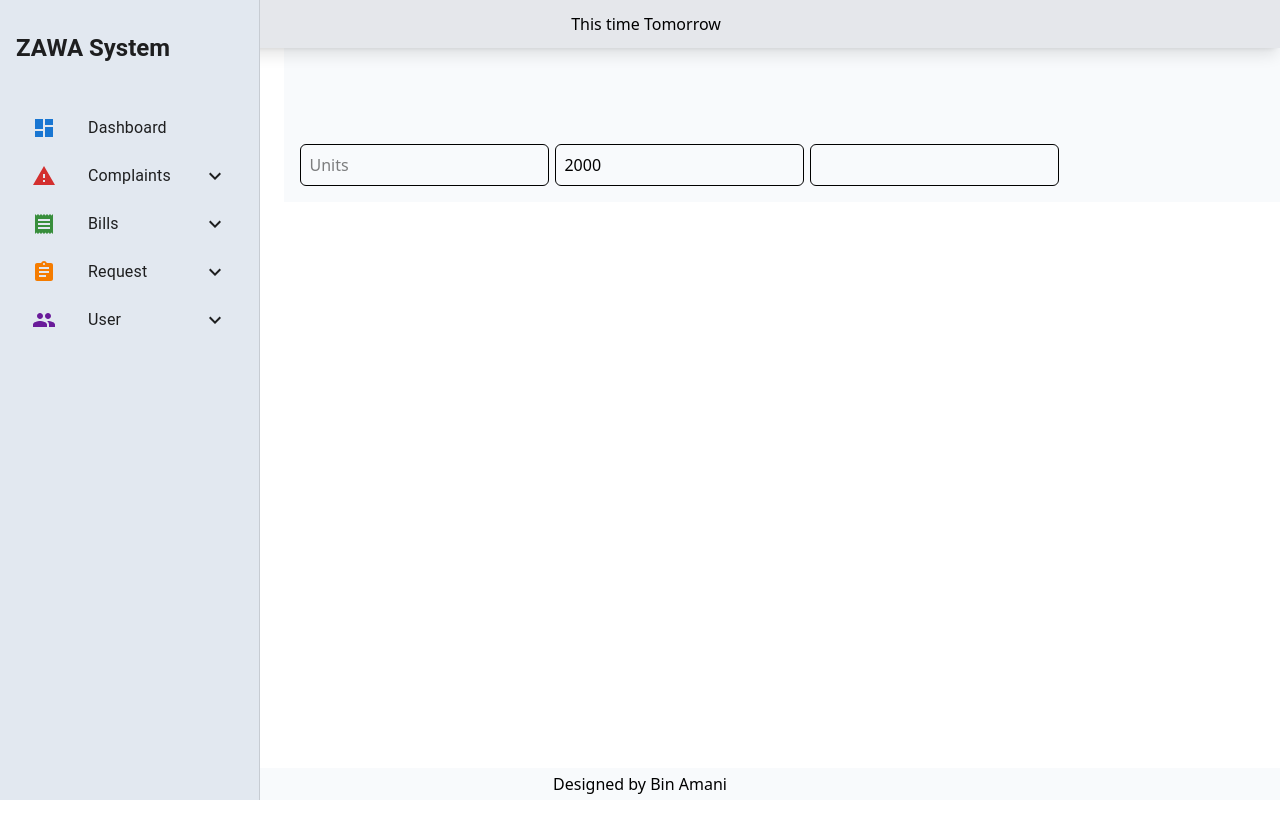
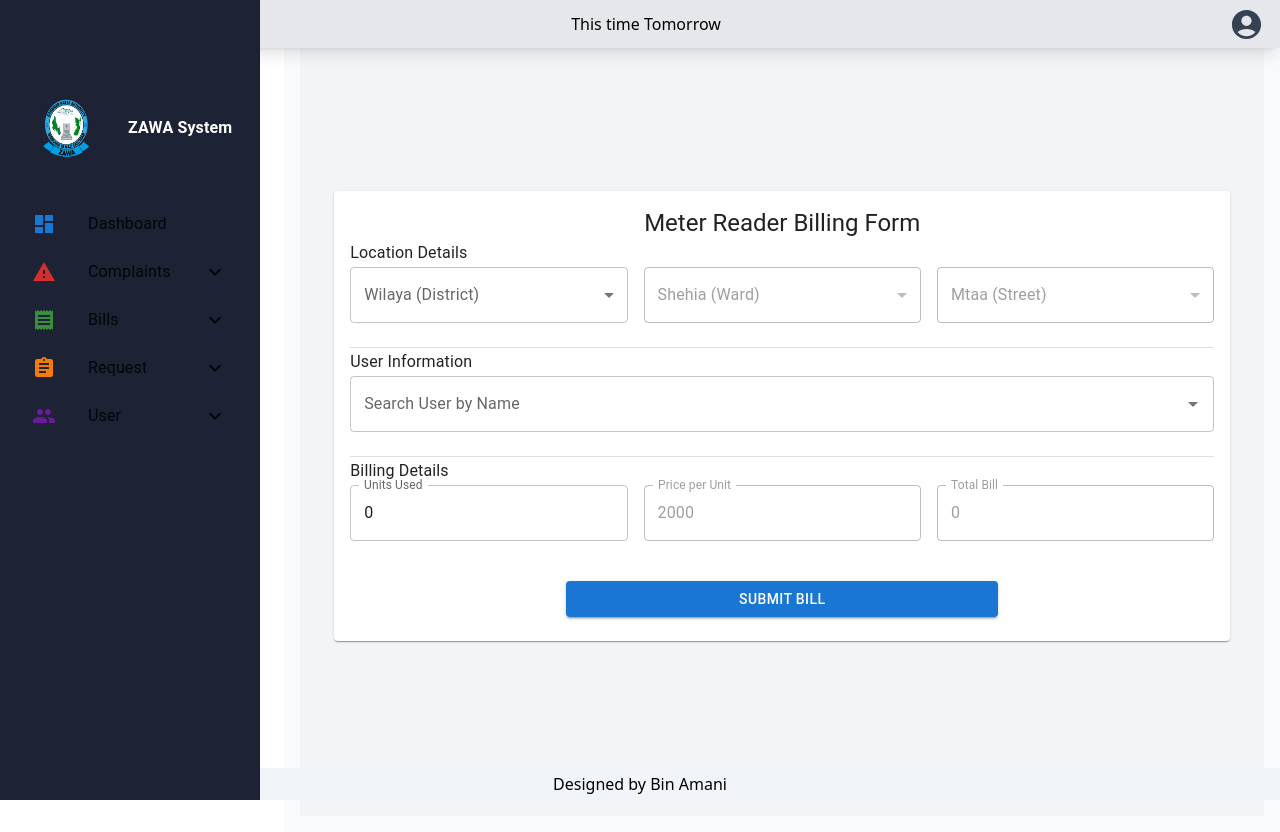
Before and after one commit to Mudrik9393/frontend, a React (Vite) app: page /calculation in a window 1280 px wide. Before the commit the page ends 800 px from the top, so only its background shows below. Built offline with nearby package versions, Linux system fonts and the light colour scheme.

Commit message:
22Thur touch

```diff
--- a/src/components/layout/Footer.tsx
+++ b/src/components/layout/Footer.tsx
@@ -1,7 +1,7 @@
 
 const Footer = () => {
   return (
-    <div className="fixed bottom-0 right-0 left-0 text-center bg-slate-50 p-1">
+    <div className="fixed bottom-0 right-0 left-0 text-center bg-slate-100 p-1">
       Designed by Bin Amani
     </div>
   )
--- a/src/components/layout/Header.tsx
+++ b/src/components/layout/Header.tsx
@@ -1,7 +1,13 @@
+import { AccountCircle } from "@mui/icons-material";
+import { Link } from "react-router-dom";
+
 const Header = () => {
   return (
-    <div className="bg-gray-200 p-3 pl-6 fixed top-0 right-0 left-0 shadow-lg mb-4 text-center">
-      This time Tomorrow
+    <div className="bg-gray-200 p-3 pl-6 fixed top-0 right-0 left-0 shadow-lg mb-4 flex items-center justify-between">
+      <div className="text-center w-full">This time Tomorrow</div>
+      <Link to="/login" className="absolute right-4">
+        <AccountCircle className="text-gray-700 hover:text-blue-600 cursor-pointer" fontSize="large" />
+      </Link>
     </div>
   );
 };
--- a/src/components/layout/Sidebar.tsx
+++ b/src/components/layout/Sidebar.tsx
@@ -2,6 +2,8 @@ import React, { useState } from 'react';
 import { Drawer, List, ListItem, ListItemButton, ListItemIcon, ListItemText, Typography, Box, Collapse } from '@mui/material';
 import { ExpandLess, ExpandMore, Dashboard, ReportProblem, Receipt, Assignment, People } from '@mui/icons-material';
 import { Link } from 'react-router-dom';
+import zawaLogo from "../../assets/image/zawa-logo.png";
+// ensure path is correct
 
 interface SubItem {
   text: string;
@@ -72,16 +74,21 @@ const Sidebar: React.FC = () => {
         '& .MuiDrawer-paper': {
           width: 260,
           boxSizing: 'border-box',
-          backgroundColor: '#e2e8f0',
+          backgroundColor: '#1e2235', // 🔵 dark navy blue
           padding: 2,
         },
       }}
     >
-      <Box sx={{ mt: 2, mb: 4 }}>
-        <Typography variant="h5" fontWeight="bold">
-          ZAWA System
-        </Typography>
-      </Box>
+    <Box sx={{ mt: 10, mb: 4 }}>
+  <Box className="flex items-center gap-3">
+    <img src={zawaLogo} alt="ZAWA Logo" className="w-25 h-16" />
+    <Typography variant="subtitle1" fontWeight="bold" className="text-white">
+      ZAWA System
+    </Typography>
+  </Box>
+</Box>
+
+
       <List>
         {menuItems.map((item) => (
           <Box key={item.text}>
--- a/src/pages/Auth/AuthDashboard.tsx
+++ b/src/pages/Auth/AuthDashboard.tsx
@@ -1,19 +1,25 @@
-import { Outlet } from "react-router-dom"
+import { Outlet } from "react-router-dom";
+import zawaLogo from "../../assets/image/zawa-logo.png";
+
 
 const AuthDashboard = () => {
   return (
     <div>
-        <div className="bg-slate-400">
-            zanzibar water Authority
+      <div className="bg-slate-400 text-white text-lg font-semibold py-2 px-4">
+        Zanzibar Water Authority
+      </div>
+      <div className="grid grid-cols-2 min-h-screen">
+        <div className="flex items-center justify-center bg-blue-100 h-full">
+          <img src={zawaLogo} alt="ZAWA Logo" className="w-100 h-60" />
         </div>
-    <div className="grid grid-cols-2">
-      <div>
-        Side
+        <div className="bg-white h-full">
+          <Outlet />
+        </div>
       </div>
-      <Outlet/>
     </div>
-    </div>
-  )
-}
+  );
+};
 
-export default AuthDashboard
+
+
+export default AuthDashboard;
--- a/src/pages/user/Calculation.tsx
+++ b/src/pages/user/Calculation.tsx
@@ -1,57 +1,245 @@
-import * as yup from "yup";
 import { useForm, useWatch } from "react-hook-form";
 import { yupResolver } from "@hookform/resolvers/yup";
-import { useEffect } from "react";
-import { Input } from "../../components/form/Input";
+import * as yup from "yup";
+import { useEffect, useState } from "react";
+import {
+  Card,
+  CardContent,
+  Typography,
+  TextField,
+  MenuItem,
+  Button,
+  Divider,
+  Autocomplete,
+} from "@mui/material";
+import axios from "axios";
+
+const districts = [
+  {
+    name: "Wilaya A",
+    wards: [{ name: "Shehia A1", streets: ["Mtaa A1-1", "Mtaa A1-2"] }],
+  },
+  {
+    name: "Wilaya B",
+    wards: [{ name: "Shehia B1", streets: ["Mtaa B1-1", "Mtaa B1-2"] }],
+  },
+];
+
+const pricePerUnit = 2000;
 
 const schema = yup.object({
-  units: yup.number().default(0),
-  price: yup.number().default(0),
-  total: yup.number().default(0),
+  district: yup.string().required("District is required"),
+  ward: yup.string().required("Ward is required"),
+  street: yup.string().required("Street is required"),
+  userName: yup.string().required("Username is required"),
+  userId: yup.number().required("User ID is required"),
+  units: yup.number().required("Units required").min(0),
+  total: yup.number().required(),
 });
+
 const Calculation = () => {
-    const price = 2000
-  const { control, handleSubmit, setValue, } = useForm({
+  const [wards, setWards] = useState<string[]>([]);
+  const [streets, setStreets] = useState<string[]>([]);
+  const [userOptions, setUserOptions] = useState([]);
+  const [selectedUser, setSelectedUser] = useState<any>(null);
+
+  const {
+    register,
+    handleSubmit,
+    watch,
+    setValue,
+    control,
+    formState: { errors },
+  } = useForm({
     resolver: yupResolver(schema),
-    defaultValues: {price: price}
+    defaultValues: {
+      district: "",
+      ward: "",
+      street: "",
+      userName: "",
+      userId: undefined,
+      units: 0,
+      total: 0,
+    },
   });
+
+  const district = watch("district");
+  const ward = watch("ward");
+  const units = useWatch({ control, name: "units" }) || 0;
+
+  // Calculate total on units change
+  useEffect(() => {
+    setValue("total", units * pricePerUnit);
+  }, [units, setValue]);
+
+  // Load wards and streets on district/ward change
+  useEffect(() => {
+    const selected = districts.find((d) => d.name === district);
+    setWards(selected?.wards.map((w) => w.name) || []);
+    setValue("ward", "");
+    setValue("street", "");
+    setStreets([]);
+  }, [district, setValue]);
+
+  useEffect(() => {
+    const selectedDistrict = districts.find((d) => d.name === district);
+    const selectedWard = selectedDistrict?.wards.find((w) => w.name === ward);
+    setStreets(selectedWard?.streets || []);
+    setValue("street", "");
+  }, [ward, district, setValue]);
+
+  // Search API for user
+  const handleUserSearch = async (value: string) => {
+    if (!value) return;
+    try {
+      const res = await axios.get(`/api/users/search?userName=${value}`);
+      setUserOptions(res.data);
+    } catch (error) {
+      console.error("Failed to fetch users", error);
+    }
+  };
+
   const onSubmit = (data: any) => {
-    console.log(data);
+    console.log("Form Data:", data);
+    // submit to backend here
   };
-  const units = useWatch({ control, name: "units" });
 
-  const sum = () => {
-    const total = price * units;
-    setValue("total", total);
-  };
-  useEffect(()=> {
-    sum()
-  })
   return (
-    <div className="mt-32">
-      <form onSubmit={handleSubmit(onSubmit)}>
-        <div className="space-x-1.5">
-        <Input
-          control={control}
+    <div className="flex justify-center items-center min-h-screen bg-gray-100 p-4">
+      <Card className="w-full max-w-4xl shadow-lg">
+        <CardContent className="p-6">
+          <Typography variant="h5" className="text-center font-semibold mb-6">
+            Meter Reader Billing Form
+          </Typography>
+
+          <form onSubmit={handleSubmit(onSubmit)} className="space-y-6">
+            {/* Location Section */}
+            <div>
+              <Typography variant="subtitle1" className="mb-2 font-medium">
+                Location Details
+              </Typography>
+              <div className="grid grid-cols-1 md:grid-cols-3 gap-4">
+                <TextField
+                  select
+                  fullWidth
+                  label="Wilaya (District)"
+                  {...register("district")}
+                  error={!!errors.district}
+                  helperText={errors.district?.message}
+                >
+                  {districts.map((d) => (
+                    <MenuItem key={d.name} value={d.name}>
+                      {d.name}
+                    </MenuItem>
+                  ))}
+                </TextField>
+
+                <TextField
+                  select
+                  fullWidth
+                  label="Shehia (Ward)"
+                  {...register("ward")}
+                  disabled={!wards.length}
+                  error={!!errors.ward}
+                  helperText={errors.ward?.message}
+                >
+                  {wards.map((w) => (
+                    <MenuItem key={w} value={w}>
+                      {w}
+                    </MenuItem>
+                  ))}
+                </TextField>
+
+                <TextField
+                  select
+                  fullWidth
+                  label="Mtaa (Street)"
+                  {...register("street")}
+                  disabled={!streets.length}
+                  error={!!errors.street}
+                  helperText={errors.street?.message}
+                >
+                  {streets.map((s) => (
+                    <MenuItem key={s} value={s}>
+                      {s}
+                    </MenuItem>
+                  ))}
+                </TextField>
+              </div>
+            </div>
+
+            <Divider />
+
+            {/* User Info */}
+            <div>
+              <Typography variant="subtitle1" className="mb-2 font-medium">
+                User Information
+              </Typography>
+              <Autocomplete
+                options={userOptions}
+                getOptionLabel={(option: any) => option.name}
+                onInputChange={(event, value) => handleUserSearch(value)}
+                onChange={(event, value) => {
+                  setSelectedUser(value);
+                  setValue("userName", value?.name || "");
+                  setValue("userId", value?.id || undefined);
+                }}
+                renderInput={(params) => (
+                  <TextField
+                    {...params}
+                    label="Search User by Name"
+                    placeholder="Type to search..."
+                    error={!!errors.userName}
+                    helperText={errors.userName?.message}
+                  />
+                )}
+              />
+            </div>
+
+            <Divider />
+
+            {/* Billing */}
+            <div>
+              <Typography variant="subtitle1" className="mb-2 font-medium">
+                Billing Details
+              </Typography>
+              <div className="grid grid-cols-1 md:grid-cols-3 gap-4">
+                <TextField
                   type="number"
-          name="units"
-          placeholder="Units"
+                  fullWidth
+                  label="Units Used"
+                  {...register("units")}
+                  error={!!errors.units}
+                  helperText={errors.units?.message}
                 />
-        <Input
-          control={control}
-          type="number"
-          name="price"
+                <TextField
+                  fullWidth
+                  label="Price per Unit"
+                  value={pricePerUnit}
                   disabled
                 />
-        <Input
-          control={control}
-          type="number"
+                <TextField
+                  fullWidth
+                  label="Total Bill"
+                  value={units * pricePerUnit}
                   disabled
-          name="total"
                 />
+              </div>
+            </div>
 
+            <div className="text-center pt-4">
+              <Button
+                type="submit"
+                variant="contained"
+                color="primary"
+                className="w-full md:w-1/2"
+              >
+                Submit Bill
+              </Button>
             </div>
           </form>
+        </CardContent>
+      </Card>
     </div>
   );
 };
--- a/src/pages/user/CreateUser.tsx
+++ b/src/pages/user/CreateUser.tsx
@@ -46,11 +46,13 @@ const CreateUser = ({ open, ...props }: Props) => {
   }
 
   const onClose = () => {
-    // reset({ email: "", password: "", userName: "", zanId: "" });
+    reset({ email: "", password: "", userName: "", zanId: "" });
     props.onOpenChange?.(false);
   };
-  const onSubmit = (data: UserSubmit) => {
-    userService.createUser(data);
+ const onSubmit = (data: UserSubmit) => {
+    props.selectedUser
+      ? userService.updateUser(data, props.selectedUser.userId ?? 0)
+      : userService.createUser(data);
     isSubmitSuccessful && toast.success("Success");
     onClose();
   };
```
Also changed, not shown: src/assets/image/zawa-logo.png (renamed from src/assets/zawa-logo.png). Lines whose indentation alone changed are shown as unchanged.
